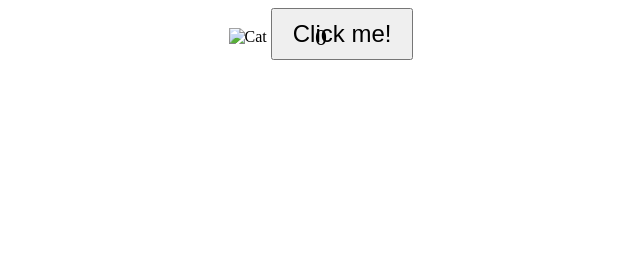
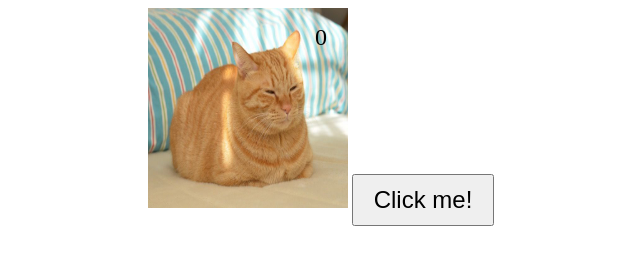
Before and after one commit to Suferr/Chubby-Clicker, a plain HTML site: page index.html in a window 1280 px wide. Shown: the whole page, without its empty margins (319-959 px from the left). Drawn offline with Linux system fonts and the light colour scheme.

Commit message:
hmmm version TTrhe

```diff
--- a/index.html
+++ b/index.html
@@ -29,7 +29,7 @@
 </head>
 <body>
     <div id="clicker-container">
-        <img id="cat-image" src="YOUR_IMAGE_URL_HERE" alt="Cat">
+        <img id="cat-image" src="d75deedc638f289194546edd21ff3337.jpg" alt="Cat">
         <button id="click-button">Click me!</button>
     </div>
     <p id="click-count">0</p>
```
